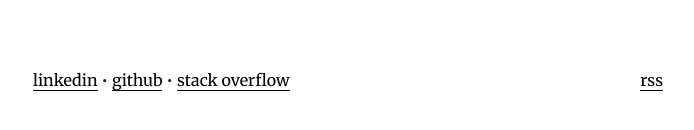
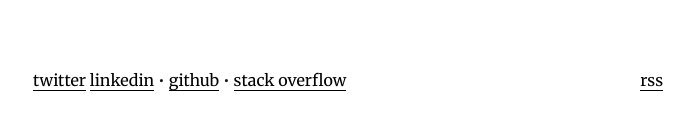
Before and after one commit to FabienGreard/fabiengreard, a Gatsby site: page / in a window 1280 px wide. Shown: the part 1104-1234 px from the top of the page, without its empty margins (292-986 px from the left). Built offline with nearby package versions, Linux system fonts and the light colour scheme; Gatsby itself is replaced by a stand-in of ours; some packages are replaced by stand-ins of ours.

Commit message:
twitter bio (-:, lets get back to it ! 2019

```diff
--- a/src/components/Bio.js
+++ b/src/components/Bio.js
@@ -25,8 +25,8 @@ function Bio() {
       />
       <p style={{ maxWidth: 260, margin: 0 }}>
         Personal blog by{' '}
-        <a href="https://www.linkedin.com/in/fabiengreard/">Fabien Greard</a>. I
-        write about code and life.
+        <a href="https://twitter.com/fabien_greard">Fabien Greard</a>. I write
+        about code and life.
       </p>
     </div>
   );
--- a/src/components/Footer.js
+++ b/src/components/Footer.js
@@ -16,6 +16,13 @@ class Footer extends React.Component {
             rss
           </a>
         </div>
+        <a
+          href="https://twitter.com/fabien_greard"
+          target="_blank"
+          rel="noopener noreferrer"
+        >
+          twitter
+        </a>{' '}
         <a
           href="https://www.linkedin.com/in/fabiengreard/"
           target="_blank"
```
